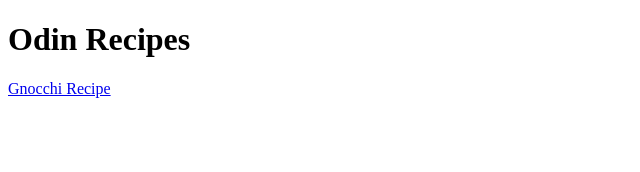
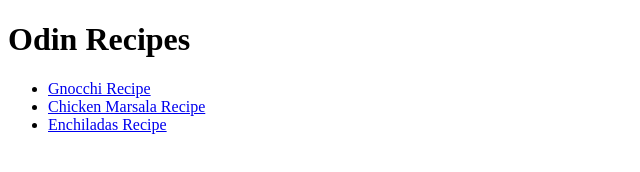
Before and after one commit to gregoryx23/odin-recipes, a plain HTML site: page index.html in a window 1280 px wide. Shown: the whole page, without its empty margins (0-640 px from the left). Drawn offline with Linux system fonts and the light colour scheme.

Commit message:
Add links to two other recipes and put all links in an unordered list

```diff
--- a/index.html
+++ b/index.html
@@ -6,6 +6,10 @@
     </head>
     <body>
         <h1>Odin Recipes</h1>
-        <a href="recipes/gnocchi.html">Gnocchi Recipe</a>
+        <ul>
+            <li><a href= "recipes/gnocchi.html">Gnocchi Recipe</a></li>
+            <li><a href = "recipes/chicken-marsala.html"> Chicken Marsala Recipe</a></li>
+            <li><a href = "recipes/enchiladas.html">Enchiladas Recipe</a></li>
+        </ul>
     </body>
 </html>
```
